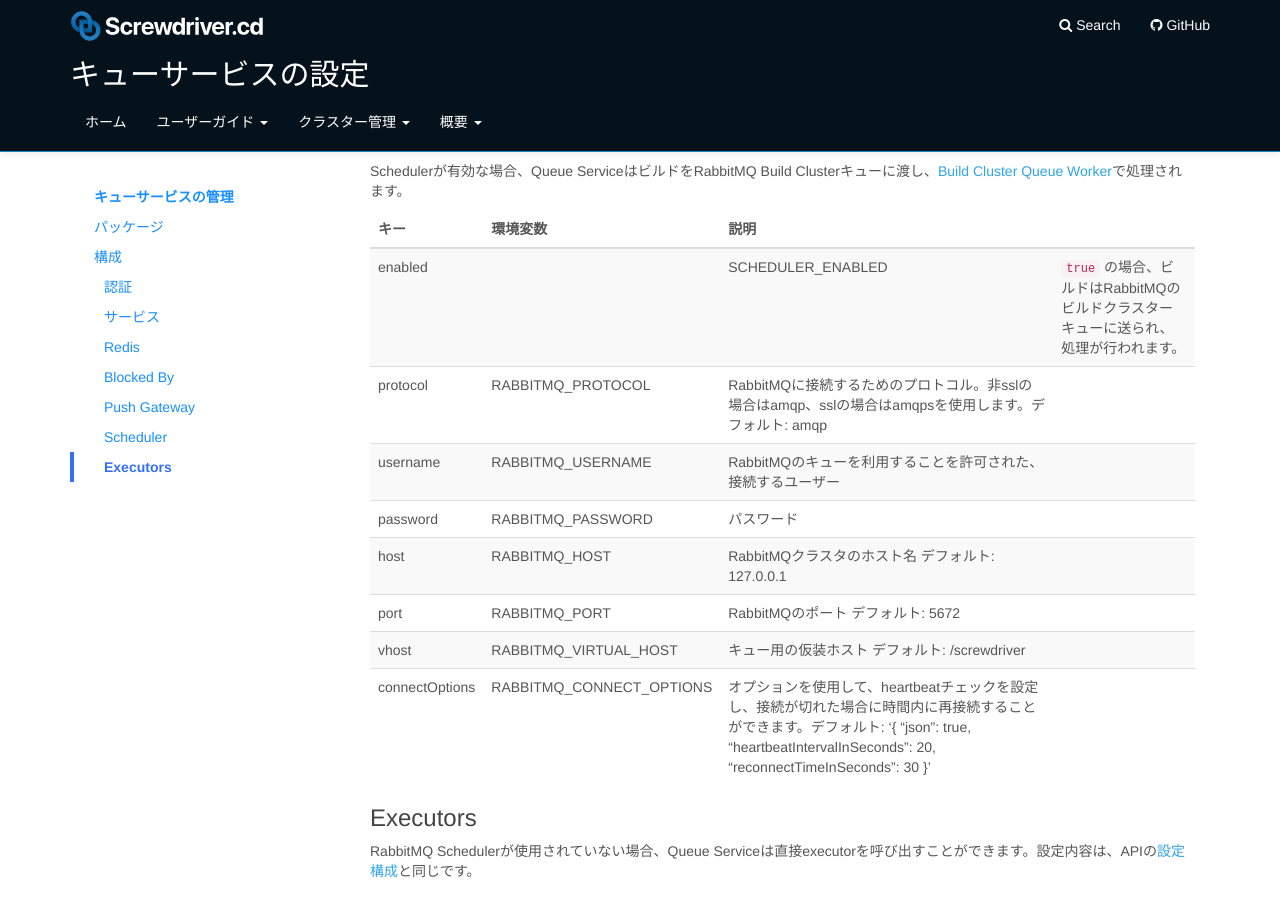
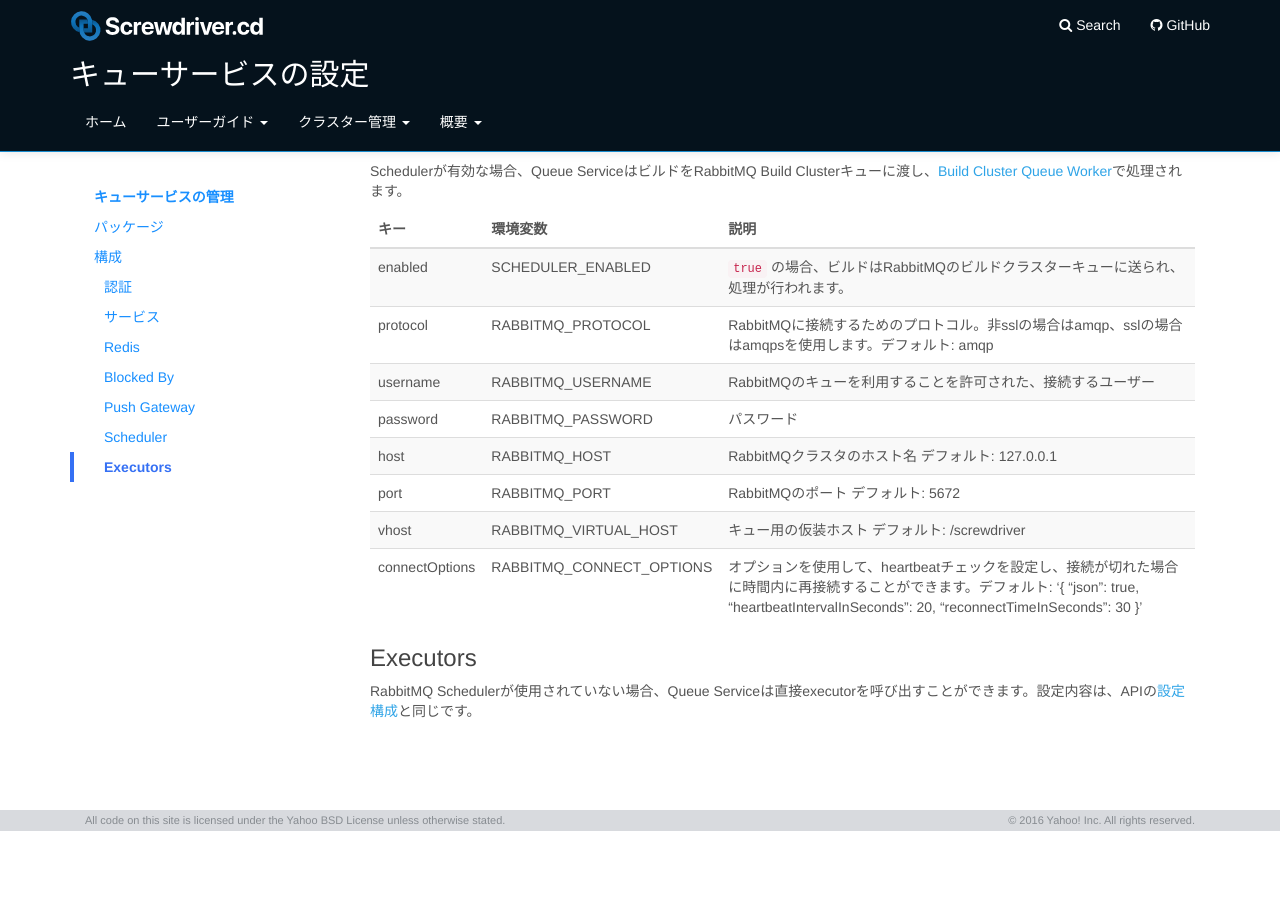
Before and after one commit to screwdriver-cd/guide, a Jekyll site: the page built from docs/ja/cluster-management/configure-queue-service.md, in a window 1280 px wide and 900 px high, scrolled down 2827 px. Built offline with Jekyll 4.4.1, drawn with Linux system fonts in a browser that asks for light colours; after the commit the page ends 3658 px from its top, so only the background shows below that.

```diff
--- a/docs/ja/cluster-management/configure-queue-service.md
+++ b/docs/ja/cluster-management/configure-queue-service.md
@@ -158,7 +158,7 @@ Schedulerが有効な場合、Queue ServiceはビルドをRabbitMQ Build Cluster
 
 | キー                   | 環境変数 | 説明                                                                                           |
 |:----------------------|:---------------------|:------------------------------------------------------------------------------------------------------|
-| enabled | |SCHEDULER_ENABLED | `true` の場合、ビルドはRabbitMQのビルドクラスターキューに送られ、処理が行われます。 |
+| enabled | SCHEDULER_ENABLED | `true` の場合、ビルドはRabbitMQのビルドクラスターキューに送られ、処理が行われます。 |
 | protocol | RABBITMQ_PROTOCOL | RabbitMQに接続するためのプロトコル。非sslの場合はamqp、sslの場合はamqpsを使用します。デフォルト: amqp  |
 | username | RABBITMQ_USERNAME | RabbitMQのキューを利用することを許可された、接続するユーザー  |
 | password | RABBITMQ_PASSWORD | パスワード |
```
